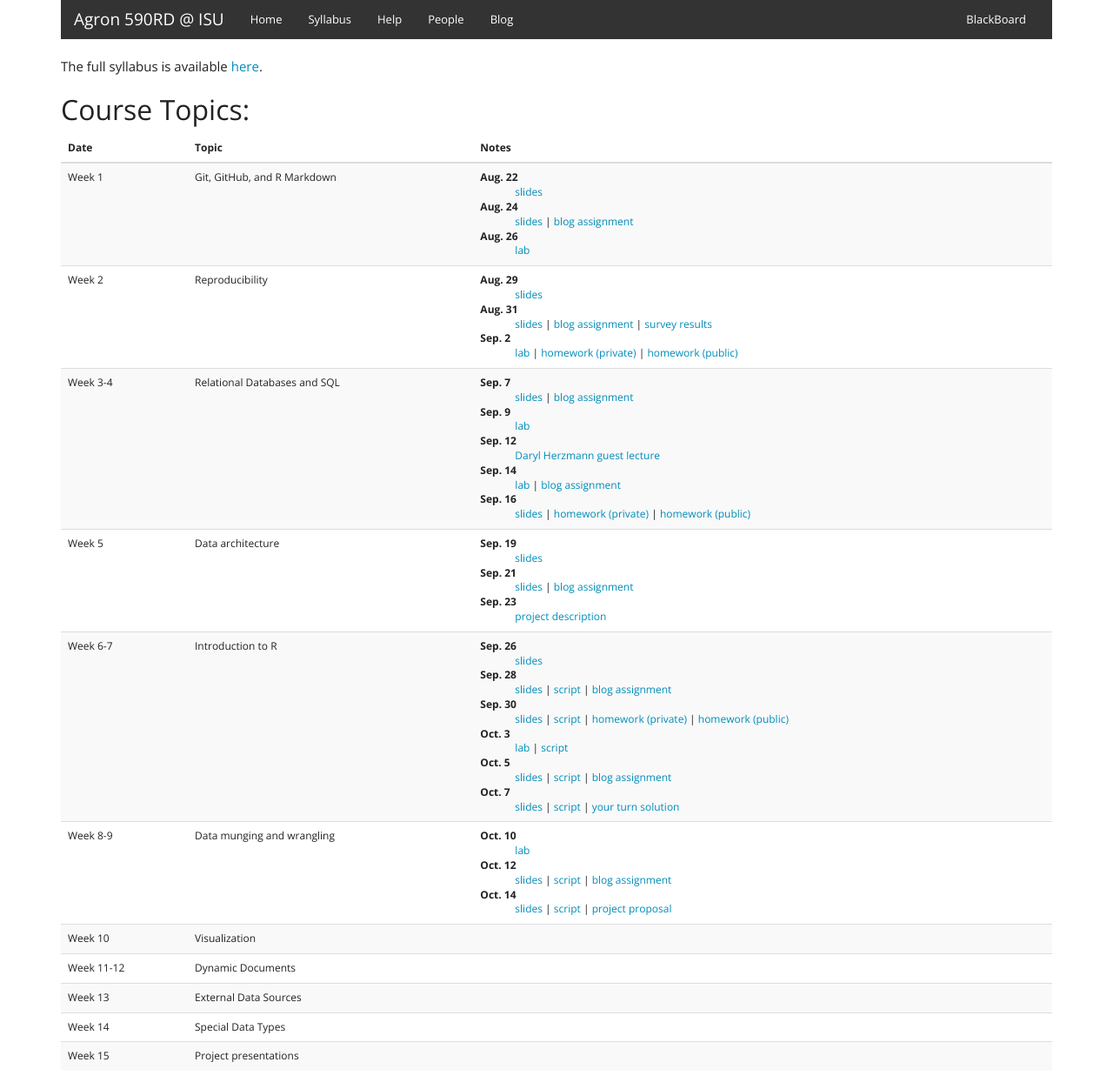
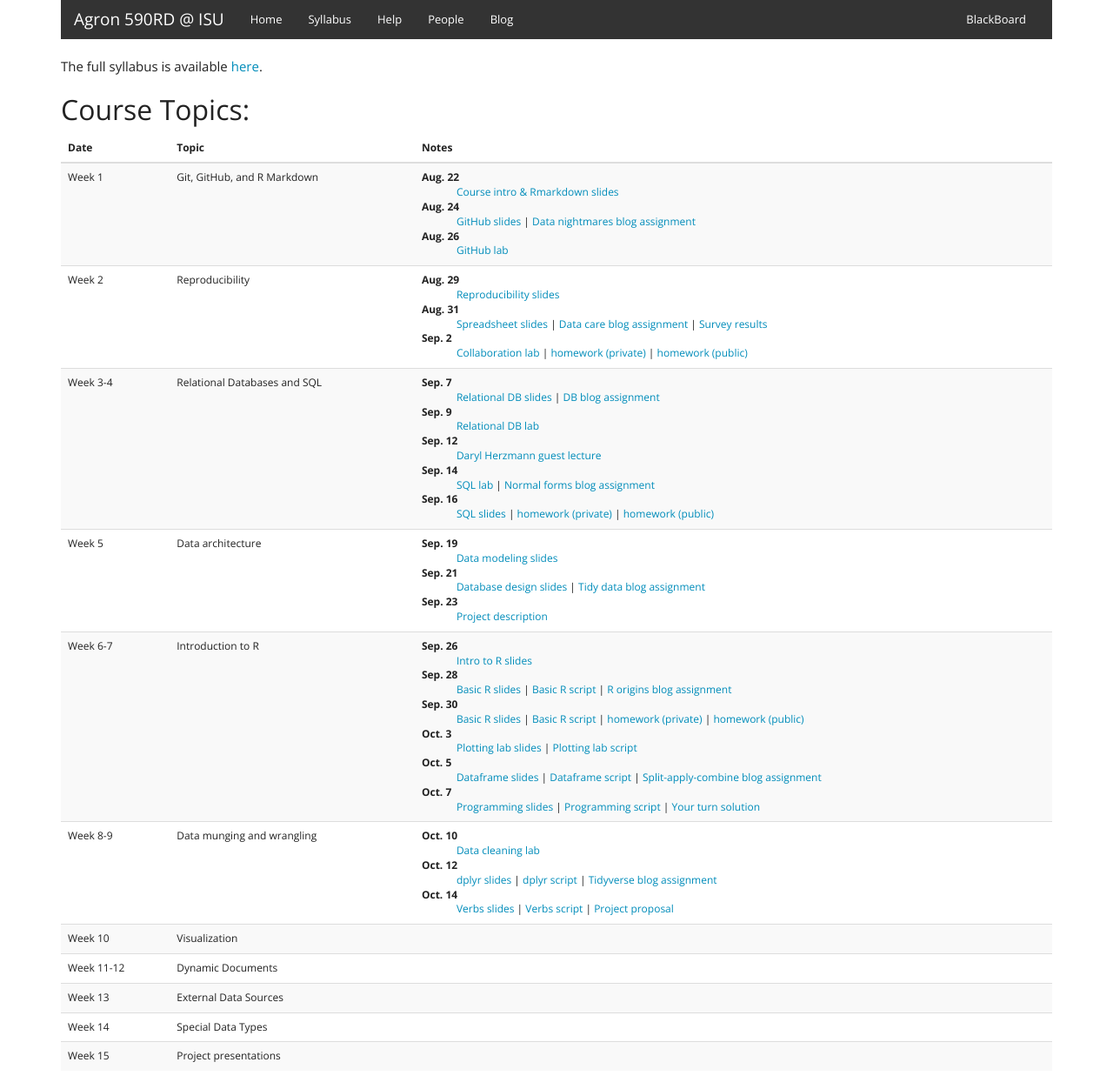
Before and after one commit to agron590-ISU/agron590-ISU.github.io, a Jekyll site: the page built from syllabus.html, in a window 1280 px wide. Shown: the whole page at 87% size. Built offline with Jekyll 4.4.1, drawn with Linux system fonts in a browser that asks for light colours.

Commit message:
Added more descriptive names for slides, scripts, labs, and blog assignments

```diff
--- a/syllabus.html
+++ b/syllabus.html
@@ -24,11 +24,11 @@ The full syllabus is available <a href="http://agron590-isu.github.io/materials/
         <td>
           <dl>
           <dt>Aug. 22</dt>
-          <dd><a href="../materials/week_01/course_intro/slides.html" target=_blank>slides</a></dd>
+          <dd><a href="../materials/week_01/course_intro/slides_course_intro_Rmarkdown.html" target=_blank>Course intro & Rmarkdown slides             </a></dd>
           <dt>Aug. 24</dt>
-          <dd><a href="../materials/week_01/github/slides.html" target=_blank>slides</a> | <a href="https://github.com/agron590-ISU/blog/tree/master/01" target=_blank>blog assignment</a></dd>
+          <dd><a href="../materials/week_01/github/slides_github.html" target=_blank>GitHub slides</a> | <a href="https://github.com/agron590-ISU/blog/tree/master/01" target=_blank>Data nightmares blog assignment</a></dd>
           <dt>Aug. 26</dt>
-          <dd><a href="../lab/week_01/slides.html" target=_blank>lab</a></dd>
+          <dd><a href="../lab/week_01/slides.html" target=_blank>GitHub lab</a></dd>
           </dl>
         </td>
       </tr>
@@ -38,11 +38,11 @@ The full syllabus is available <a href="http://agron590-isu.github.io/materials/
         <td>
           <dl>
           <dt>Aug. 29</dt>
-          <dd><a href="../materials/week_02/reproducibility/slides.html" target=_blank>slides</a></dd>
+          <dd><a href="../materials/week_02/reproducibility/slides_reproducibility.html" target=_blank>Reproducibility slides</a></dd>
           <dt>Aug. 31</dt>
-          <dd><a href="../materials/week_02/data-collection-and-spreadsheets/slides.html" target=_blank>slides</a> | <a href="https://github.com/agron590-ISU/blog/tree/master/02" target=_blank>blog assignment</a> | <a href="../materials/week_02/data-collection-and-spreadsheets/survey.html" target=_blank>survey results</a></dd>
+          <dd><a href="../materials/week_02/slides_data_collection_and_spreadsheets/slides.html" target=_blank>Spreadsheet slides</a> | <a href="https://github.com/agron590-ISU/blog/tree/master/02" target=_blank>Data care blog assignment</a> | <a href="../materials/week_02/data-collection-and-spreadsheets/survey.html" target=_blank>Survey results</a></dd>
           <dt>Sep. 2</dt>
-          <dd><a href="../lab/week_02/collaboration.html" target=_blank>lab</a> | <a href="https://github.com/agron590-ISU/homework/blob/master/01_reproducibility-and-spreadsheets/LastnameFirstname.Rmd" target=_blank>homework (private)</a> | <a href="https://github.com/agron590-ISU/homework-public/tree/master/01_reproducibility-and-spreadsheets" target=_blank>homework (public)</a></dd>
+          <dd><a href="../lab/week_02/collaboration.html" target=_blank>Collaboration lab</a> | <a href="https://github.com/agron590-ISU/homework/blob/master/01_reproducibility-and-spreadsheets/LastnameFirstname.Rmd" target=_blank>homework (private)</a> | <a href="https://github.com/agron590-ISU/homework-public/tree/master/01_reproducibility-and-spreadsheets" target=_blank>homework (public)</a></dd>
           </dl>
         </td>
       </tr>
@@ -52,15 +52,15 @@ The full syllabus is available <a href="http://agron590-isu.github.io/materials/
         <td>
           <dl>
           <dt>Sep. 7</dt>
-          <dd><a href="../materials/week_03/relational_db/slides.html" target=_blank>slides</a> | <a href="https://github.com/agron590-ISU/blog/tree/master/03" target=_blank>blog assignment</a></dd>
+          <dd><a href="../materials/week_03/relational_db/slides_relational_databases.html" target=_blank>Relational DB slides</a> | <a href="https://github.com/agron590-ISU/blog/tree/master/03" target=_blank>DB blog assignment</a></dd>
           <dt>Sep. 9</dt>
-          <dd><a href="../lab/week_03/slides.html" target=_blank>lab</a></dd>
+          <dd><a href="../lab/week_03/slides.html" target=_blank>Relational DB lab</a></dd>
           <dt>Sep. 12</dt>
           <dd><a href="http://mesonet.agron.iastate.edu/present/160912_ag590/" target=_blank>Daryl Herzmann guest lecture</a></dd>
           <dt>Sep. 14</dt>
-          <dd><a href="../lab/week_04/slides.html" target=_blank>lab</a> | <a href="https://github.com/agron590-ISU/blog/tree/master/04" target=_blank>blog assignment</a></dd>
+          <dd><a href="../lab/week_04/slides.html" target=_blank>SQL lab</a> | <a href="https://github.com/agron590-ISU/blog/tree/master/04" target=_blank>Normal forms blog assignment</a></dd>
           <dt>Sep. 16</dt>
-          <dd><a href="../materials/week_04/relational_db/slides.html" target=_blank>slides</a> | <a href="https://github.com/agron590-ISU/homework/blob/master/02_databases/LastnameFirstname.Rmd" target=_blank>homework (private)</a> | <a href="https://github.com/agron590-ISU/homework-public/tree/master/02_databases" target=_blank>homework (public)</a></dd>
+          <dd><a href="../materials/week_04/relational_db/slides_SQL.html" target=_blank>SQL slides</a> | <a href="https://github.com/agron590-ISU/homework/blob/master/02_databases/LastnameFirstname.Rmd" target=_blank>homework (private)</a> | <a href="https://github.com/agron590-ISU/homework-public/tree/master/02_databases" target=_blank>homework (public)</a></dd>
           </dl>
         </td>
       </tr>
@@ -69,11 +69,11 @@ The full syllabus is available <a href="http://agron590-isu.github.io/materials/
         <td>Data architecture</td>
         <td><dl>
           <dt>Sep. 19</dt>
-          <dd><a href="../materials/week_05/modeling/slides.html" target=_blank>slides</a></dd>
+          <dd><a href="../materials/week_05/modeling/slides_data_modeling.html" target=_blank>Data modeling slides</a></dd>
           <dt>Sep. 21</dt>
-          <dd><a href="../materials/week_05/design/slides.html" target=_blank>slides</a> | <a href="https://github.com/agron590-ISU/blog/tree/master/05" target=_blank>blog assignment</a></dd>
+          <dd><a href="../materials/week_05/design/slides_database_design.html" target=_blank>Database design slides</a> | <a href="https://github.com/agron590-ISU/blog/tree/master/05" target=_blank>Tidy data blog assignment</a></dd>
           <dt>Sep. 23</dt>
-          <dd><a href="https://github.com/agron590-ISU/materials/blob/master/week_00/final-project/project-description.Rmd" target=_blank>project description</a></dd>
+          <dd><a href="https://github.com/agron590-ISU/materials/blob/master/week_00/final-project/project-description.Rmd" target=_blank>Project description</a></dd>
           </dl>
         </td>
       </tr>
@@ -83,17 +83,17 @@ The full syllabus is available <a href="http://agron590-isu.github.io/materials/
         <td>
           <dl>
           <dt>Sep. 26</dt>
-          <dd><a href="../materials/week_06/intro/slides.html" target=_blank>slides</a></dd>
+          <dd><a href="../materials/week_06/intro/slides_Intro_to_R.html" target=_blank>Intro to R slides</a></dd>
           <dt>Sep. 28</dt>
-          <dd><a href="../materials/week_06/basics/slides.html" target=_blank>slides</a> | <a href="../materials/week_06/basics/script.R" target=_blank>script</a> | <a href="https://github.com/agron590-ISU/blog/tree/master/06" target=_blank>blog assignment</a></dd>
+          <dd><a href="../materials/week_06/basics/slides_R_basics.html" target=_blank>Basic R slides</a> | <a href="../materials/week_06/basics/script_R_basics.R" target=_blank>Basic R script</a> | <a href="https://github.com/agron590-ISU/blog/tree/master/06" target=_blank>R origins blog assignment</a></dd>
           <dt>Sep. 30</dt>
-          <dd><a href="../materials/week_06/basics/slides.html" target=_blank>slides</a> | <a href="../materials/week_06/basics/script.R" target=_blank>script</a> | <a href="https://github.com/agron590-ISU/homework/blob/master/03_eda/LastnameLastname.Rmd" target=_blank>homework (private)</a> | <a href="https://github.com/agron590-ISU/homework-public/tree/master/03_eda" target=_blank>homework (public)</a></dd>
+          <dd><a href="../materials/week_06/basics/slides_R_basics.html" target=_blank>Basic R slides</a> | <a href="../materials/week_06/basics/script_R_basics.R" target=_blank>Basic R script</a> | <a href="https://github.com/agron590-ISU/homework/blob/master/03_eda/LastnameLastname.Rmd" target=_blank>homework (private)</a> | <a href="https://github.com/agron590-ISU/homework-public/tree/master/03_eda" target=_blank>homework (public)</a></dd>
           <dt>Oct. 3</dt>
-          <dd><a href="../lab/week_06/slides.html" target=_blank>lab</a> | <a href="../lab/week_06/script.R" target=_blank>script</a></dd>
+          <dd><a href="../lab/week_06/slides.html" target=_blank>Plotting lab slides</a> | <a href="../lab/week_06/script.R" target=_blank>Plotting lab script</a></dd>
           <dt>Oct. 5</dt>
-          <dd><a href="../materials/week_07/dataframes/slides.html" target=_blank>slides</a> | <a href="../lab/week_07/dataframes/script.R" target=_blank>script</a> | <a href="https://github.com/agron590-ISU/blog/tree/master/07" target=_blank>blog assignment</a></dd>
+          <dd><a href="../materials/week_07/dataframes/slides_dataframes.html" target=_blank>Dataframe slides</a> | <a href="../lab/week_07/dataframes/script_dataframes.R" target=_blank>Dataframe script</a> | <a href="https://github.com/agron590-ISU/blog/tree/master/07" target=_blank>Split-apply-combine blog assignment</a></dd>
           <dt>Oct. 7</dt>
-          <dd><a href="../materials/week_07/programming/slides.html" target=_blank>slides</a> | <a href="../materials/week_07/programming/script.R" target=_blank>script</a> | <a href="../materials/week_07/programming/your_turn.html" target=_blank>your turn solution</a></dd>
+          <dd><a href="../materials/week_07/programming/slides_programming.html" target=_blank>Programming slides</a> | <a href="../materials/week_07/programming/script_programming.R" target=_blank>Programming script</a> | <a href="../materials/week_07/programming/your_turn_programming.html" target=_blank>Your turn solution</a></dd>
           </dl>
         </td>
       </tr>
@@ -103,11 +103,11 @@ The full syllabus is available <a href="http://agron590-isu.github.io/materials/
         <td>
           <dl>
           <dt>Oct. 10</dt>
-          <dd><a href="../materials/week_08/data_cleaning/slides.html" target=_blank>lab</a></dd>
+          <dd><a href="../materials/week_08/data_cleaning/slides_data_cleaning.html" target=_blank>Data cleaning lab</a></dd>
           <dt>Oct. 12</dt>
-          <dd><a href="../materials/week_08/dplyr/slides_dplyr.html" target=_blank>slides</a> | <a href="../materials/week_08/dplyr/script_dplyr.R" target=_blank>script</a> | <a href="https://github.com/agron590-ISU/blog/tree/master/08" target=_blank>blog assignment</a></dd>
+          <dd><a href="../materials/week_08/dplyr/slides_dplyr.html" target=_blank>dplyr slides</a> | <a href="../materials/week_08/dplyr/script_dplyr.R" target=_blank>dplyr script</a> | <a href="https://github.com/agron590-ISU/blog/tree/master/08" target=_blank>Tidyverse blog assignment</a></dd>
           <dt>Oct. 14</dt>
-          <dd><a href="../materials/week_08/verbs/slides_verbs.html" target=_blank>slides</a> | <a href="../materials/week_08/verbs/script_verbs.R" target=_blank>script</a> | <a href="../materials//week_00/final-project/proposal-description.html" target=_blank>project proposal</a></dd>
+          <dd><a href="../materials/week_08/verbs/slides_verbs.html" target=_blank>Verbs slides</a> | <a href="../materials/week_08/verbs/script_verbs.R" target=_blank>Verbs script</a> | <a href="../materials//week_00/final-project/proposal-description.html" target=_blank>Project proposal</a></dd>
         </dl>
         </td>
       </tr>
```
